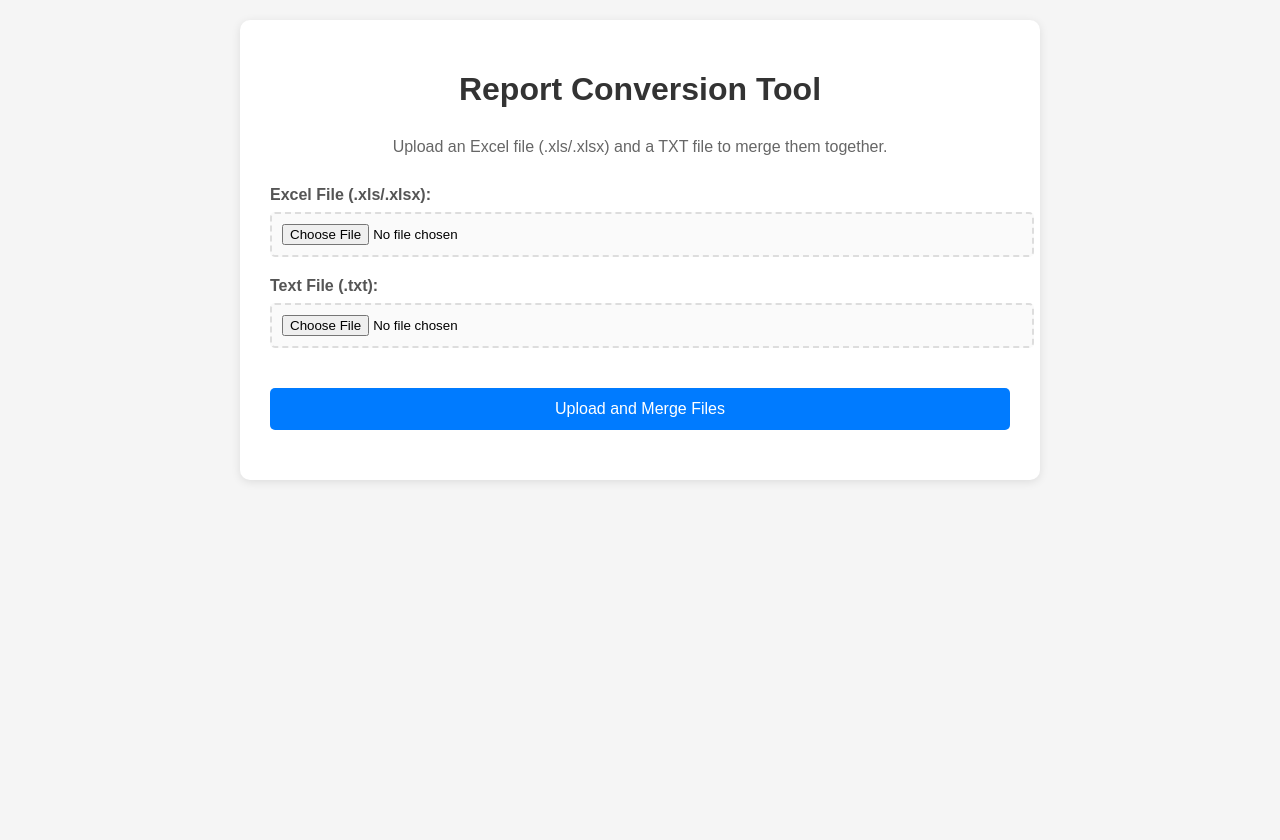
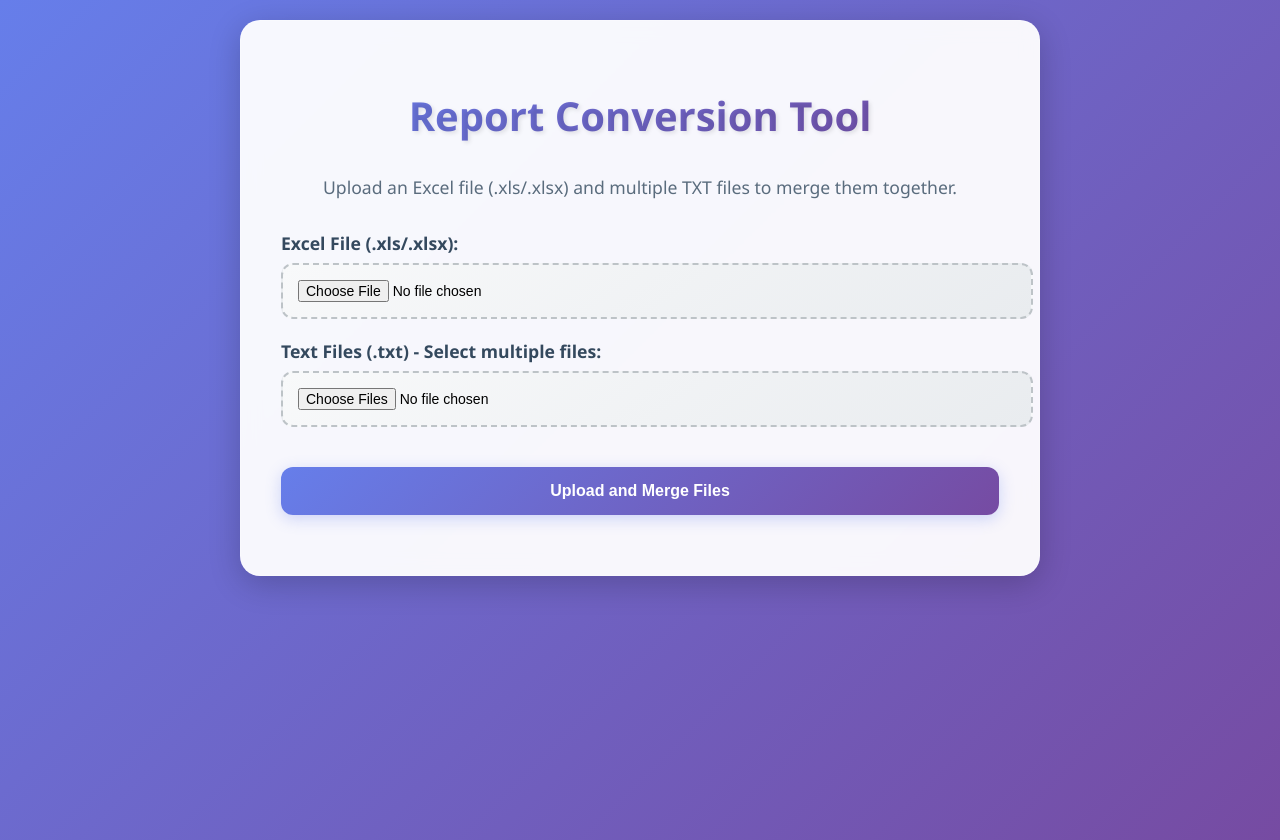
Before and after one commit to ddatainfo/conversion, a FastAPI app: page / in a window 1280 px wide. Before the commit the page ends 482 px from the top, so only its background shows below. Run offline with FastAPI, Linux system fonts and the light colour scheme.

Commit message:
UI updates

```diff
--- a/templates/index.html
+++ b/templates/index.html
@@ -6,24 +6,34 @@
     <title>Report Conversion Tool</title>
     <style>
         body {
-            font-family: Arial, sans-serif;
+            font-family: 'Segoe UI', Tahoma, Geneva, Verdana, sans-serif;
             max-width: 800px;
             margin: 0 auto;
             padding: 20px;
-            background-color: #f5f5f5;
+            background: linear-gradient(135deg, #667eea 0%, #764ba2 100%);
+            min-height: 100vh;
         }
 
         .container {
-            background-color: white;
-            padding: 30px;
-            border-radius: 10px;
-            box-shadow: 0 2px 10px rgba(0,0,0,0.1);
+            background: rgba(255, 255, 255, 0.95);
+            backdrop-filter: blur(10px);
+            padding: 40px;
+            border-radius: 20px;
+            box-shadow: 0 8px 32px rgba(0, 0, 0, 0.2);
+            border: 1px solid rgba(255, 255, 255, 0.2);
         }
 
         h1 {
-            color: #333;
+            color: #2c3e50;
             text-align: center;
             margin-bottom: 30px;
+            font-size: 2.5em;
+            font-weight: 700;
+            text-shadow: 2px 2px 4px rgba(0, 0, 0, 0.1);
+            background: linear-gradient(135deg, #667eea, #764ba2);
+            -webkit-background-clip: text;
+            -webkit-text-fill-color: transparent;
+            background-clip: text;
         }
 
         .upload-section {
@@ -37,44 +47,55 @@
         label {
             display: block;
             margin-bottom: 8px;
-            font-weight: bold;
-            color: #555;
+            font-weight: 600;
+            color: #34495e;
+            font-size: 1.1em;
         }
 
         input[type="file"] {
             width: 100%;
-            padding: 10px;
-            border: 2px dashed #ddd;
-            border-radius: 5px;
-            background-color: #fafafa;
+            padding: 15px;
+            border: 2px dashed #bdc3c7;
+            border-radius: 12px;
+            background: linear-gradient(145deg, #f8f9fa, #e9ecef);
             cursor: pointer;
-            transition: border-color 0.3s;
+            transition: all 0.3s ease;
+            font-size: 14px;
         }
 
         input[type="file"]:hover {
-            border-color: #007bff;
+            border-color: #667eea;
+            background: linear-gradient(145deg, #e9ecef, #f8f9fa);
+            transform: translateY(-2px);
+            box-shadow: 0 4px 12px rgba(102, 126, 234, 0.2);
         }
 
         .upload-btn {
-            background-color: #007bff;
+            background: linear-gradient(135deg, #667eea 0%, #764ba2 100%);
             color: white;
-            padding: 12px 30px;
+            padding: 15px 30px;
             border: none;
-            border-radius: 5px;
+            border-radius: 12px;
             cursor: pointer;
             font-size: 16px;
+            font-weight: 600;
             width: 100%;
             margin-top: 20px;
-            transition: background-color 0.3s;
+            transition: all 0.3s ease;
+            box-shadow: 0 4px 15px rgba(102, 126, 234, 0.3);
         }
 
         .upload-btn:hover {
-            background-color: #0056b3;
+            transform: translateY(-2px);
+            box-shadow: 0 6px 20px rgba(102, 126, 234, 0.4);
+            background: linear-gradient(135deg, #764ba2 0%, #667eea 100%);
         }
 
         .upload-btn:disabled {
-            background-color: #6c757d;
+            background: linear-gradient(135deg, #95a5a6, #7f8c8d);
             cursor: not-allowed;
+            transform: none;
+            box-shadow: 0 2px 8px rgba(0, 0, 0, 0.1);
         }
 
         .progress-container {
@@ -84,25 +105,28 @@
 
         .progress-bar {
             width: 100%;
-            height: 20px;
-            background-color: #e9ecef;
-            border-radius: 10px;
+            height: 24px;
+            background: linear-gradient(145deg, #e9ecef, #dee2e6);
+            border-radius: 12px;
             overflow: hidden;
+            box-shadow: inset 0 2px 4px rgba(0, 0, 0, 0.1);
         }
 
         .progress-fill {
             height: 100%;
-            background-color: #28a745;
+            background: linear-gradient(90deg, #667eea, #764ba2);
             width: 0%;
             transition: width 0.3s ease;
-            border-radius: 10px;
+            border-radius: 12px;
+            box-shadow: 0 2px 8px rgba(102, 126, 234, 0.3);
         }
 
         .progress-text {
             text-align: center;
-            margin-top: 10px;
-            font-weight: bold;
-            color: #555;
+            margin-top: 12px;
+            font-weight: 600;
+            color: #34495e;
+            font-size: 14px;
         }
 
         .result-container {
@@ -113,44 +137,51 @@
         }
 
         .result-success {
-            background-color: #d4edda;
-            border: 1px solid #c3e6cb;
+            background: linear-gradient(145deg, #d4edda, #c3e6cb);
+            border: 1px solid #27ae60;
             color: #155724;
+            box-shadow: 0 4px 12px rgba(39, 174, 96, 0.2);
         }
 
         .result-error {
-            background-color: #f8d7da;
-            border: 1px solid #f5c6cb;
+            background: linear-gradient(145deg, #f8d7da, #f5c6cb);
+            border: 1px solid #e74c3c;
             color: #721c24;
+            box-shadow: 0 4px 12px rgba(231, 76, 60, 0.2);
         }
 
         .download-link {
             display: inline-block;
-            margin-top: 10px;
-            padding: 8px 16px;
-            background-color: #28a745;
+            margin-top: 15px;
+            padding: 12px 24px;
+            background: linear-gradient(135deg, #27ae60, #2ecc71);
             color: white;
             text-decoration: none;
-            border-radius: 5px;
-            transition: background-color 0.3s;
+            border-radius: 8px;
+            font-weight: 600;
+            transition: all 0.3s ease;
+            box-shadow: 0 4px 12px rgba(39, 174, 96, 0.3);
         }
 
         .download-link:hover {
-            background-color: #218838;
+            transform: translateY(-2px);
+            box-shadow: 0 6px 16px rgba(39, 174, 96, 0.4);
+            background: linear-gradient(135deg, #2ecc71, #27ae60);
         }
 
         .file-info {
-            font-size: 12px;
-            color: #666;
-            margin-top: 5px;
+            font-size: 13px;
+            color: #7f8c8d;
+            margin-top: 8px;
+            font-style: italic;
         }
     </style>
 </head>
 <body>
     <div class="container">
         <h1>Report Conversion Tool</h1>
-        <p style="text-align: center; color: #666; margin-bottom: 30px;">
-            Upload an Excel file (.xls/.xlsx) and a TXT file to merge them together.
+        <p style="text-align: center; color: #5a6c7d; margin-bottom: 30px; font-size: 1.1em; line-height: 1.6;">
+            Upload an Excel file (.xls/.xlsx) and multiple TXT files to merge them together.
         </p>
 
         <form id="uploadForm">
@@ -162,8 +193,8 @@
                 </div>
 
                 <div class="file-input-group">
-                    <label for="txtFile">Text File (.txt):</label>
-                    <input type="file" id="txtFile" name="txt_file" accept=".txt" required>
+                    <label for="txtFiles">Text Files (.txt) - Select multiple files:</label>
+                    <input type="file" id="txtFiles" name="txt_files" accept=".txt" multiple required>
                     <div class="file-info" id="txtInfo"></div>
                 </div>
 
@@ -197,11 +228,13 @@
             }
         });
 
-        document.getElementById('txtFile').addEventListener('change', function(e) {
-            const file = e.target.files[0];
+        document.getElementById('txtFiles').addEventListener('change', function(e) {
+            const files = e.target.files;
             const info = document.getElementById('txtInfo');
-            if (file) {
-                info.textContent = `Selected: ${file.name} (${(file.size / 1024).toFixed(2)} KB)`;
+            if (files.length > 0) {
+                const fileNames = Array.from(files).map(f => f.name).join(', ');
+                const totalSize = Array.from(files).reduce((sum, f) => sum + f.size, 0);
+                info.textContent = `Selected ${files.length} file(s): ${fileNames} (Total: ${(totalSize / 1024).toFixed(2)} KB)`;
             } else {
                 info.textContent = '';
             }
@@ -212,31 +245,38 @@
             e.preventDefault();
 
             const excelFile = document.getElementById('excelFile').files[0];
-            const txtFile = document.getElementById('txtFile').files[0];
+            const txtFiles = document.getElementById('txtFiles').files;
 
-            if (!excelFile || !txtFile) {
-                showResult('Please select both Excel and TXT files.', 'error');
+            if (!excelFile || txtFiles.length === 0) {
+                showResult('Please select an Excel file and at least one TXT file.', 'error');
                 return;
             }
 
             // Validate file types
             const excelExtension = excelFile.name.toLowerCase().split('.').pop();
-            const txtExtension = txtFile.name.toLowerCase().split('.').pop();
 
             if (!['xls', 'xlsx'].includes(excelExtension)) {
                 showResult('Please select a valid Excel file (.xls or .xlsx).', 'error');
                 return;
             }
 
-            if (txtExtension !== 'txt') {
-                showResult('Please select a valid TXT file.', 'error');
-                return;
+            // Validate all TXT files
+            for (let i = 0; i < txtFiles.length; i++) {
+                const txtExtension = txtFiles[i].name.toLowerCase().split('.').pop();
+                if (txtExtension !== 'txt') {
+                    showResult(`Please select valid TXT files only. "${txtFiles[i].name}" is not a valid TXT file.`, 'error');
+                    return;
+                }
             }
 
             // Prepare form data
             const formData = new FormData();
             formData.append('excel_file', excelFile);
-            formData.append('txt_file', txtFile);
+
+            // Append all TXT files
+            for (let i = 0; i < txtFiles.length; i++) {
+                formData.append('txt_files', txtFiles[i]);
+            }
 
             // Show progress bar and disable button
             showProgress();
```
